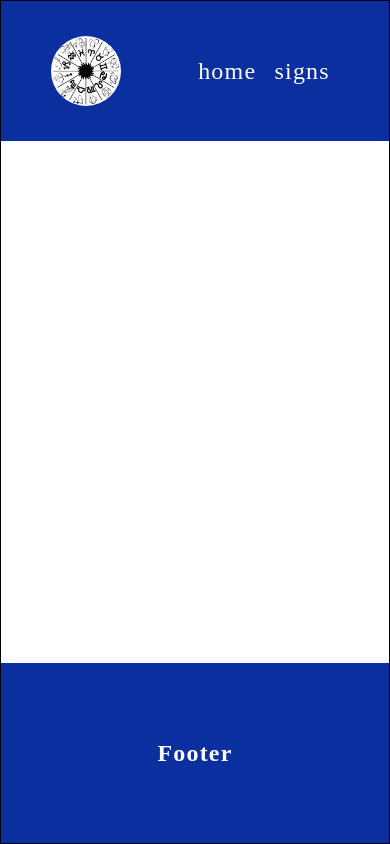
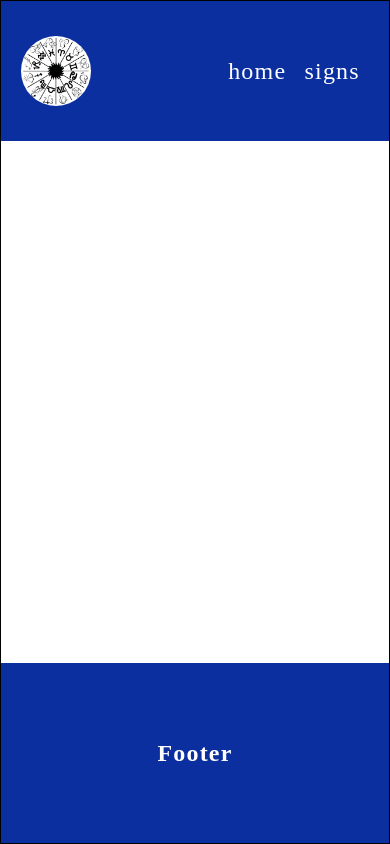
Before and after one commit to andbudha/zodiac, a React (Vite) app: page / in a window 390 px wide. Built offline with nearby package versions, Linux system fonts and the light colour scheme.

Commit message:
Navbar responsiveness updated

```diff
--- a/src/components/Navbar/Navbar.module.scss
+++ b/src/components/Navbar/Navbar.module.scss
@@ -31,4 +31,7 @@
       font-size: 1.5rem;
     }
   }
+  @media screen and (max-width: 480px) {
+    padding: 20px;
+  }
 }
```
